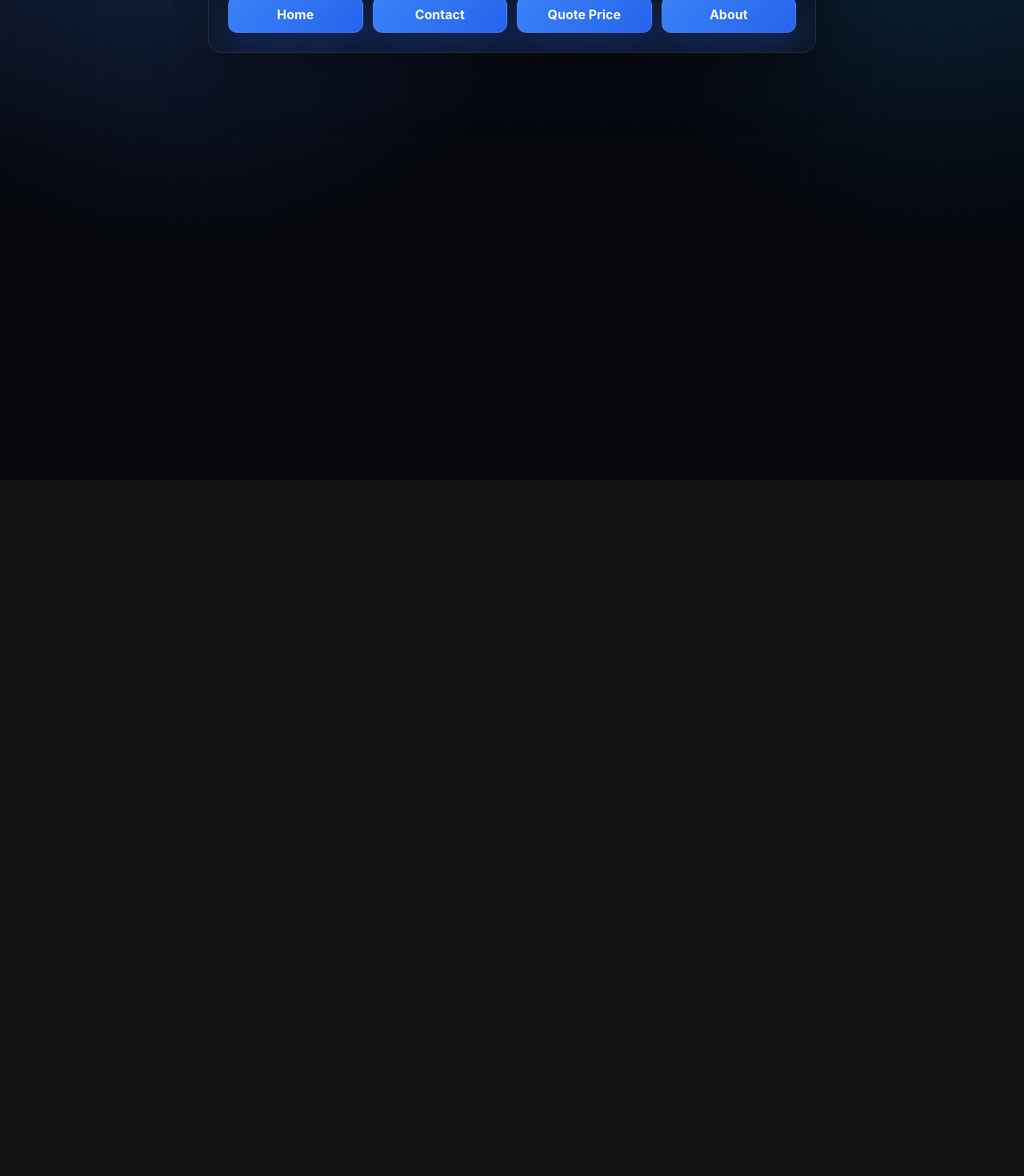
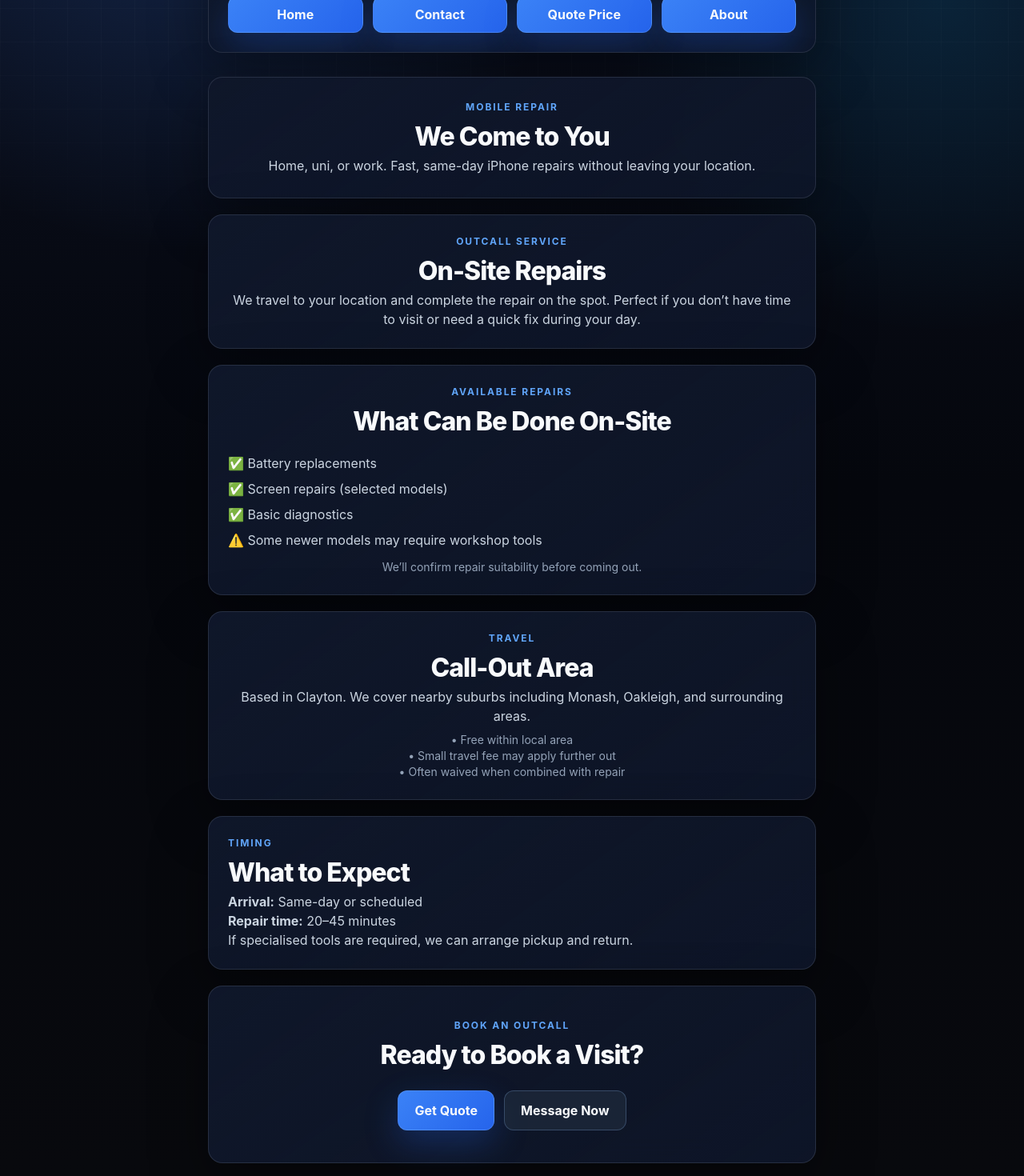
Before and after one commit to SemogEnaz/repair_website, a Vue app: page /outcall in a window 1280 px wide. Shown: the part 200-1670 px from the top of the page at 80% size. Before the commit the page ends 800 px from the top, so only its background shows below. Built offline with nearby package versions, Linux system fonts and the light colour scheme.

Commit message:
Added an outcall service information page

```diff
--- a/src/components/HomePage/ServicesList.vue
+++ b/src/components/HomePage/ServicesList.vue
@@ -8,9 +8,10 @@
     </div>
 
     <div class="tech-card card featured">
-      <p class="tech-eyebrow">Mobile service</p>
+      <p class="tech-eyebrow">Outcall Service</p>
       <h3>We Come to You</h3>
-      <p class="tech-muted">Home, uni, or work. Same-day mobile service.</p>
+      <p class="tech-muted">Home, uni, or work. Same-day mobile service for selected repairs.</p>
+      <RouterLink to="/outcall" class="tech-button secondary mt-3 px-6 py-2">Learn More</RouterLink>
     </div>
 
   </section>
--- a/src/router/index.js
+++ b/src/router/index.js
@@ -8,6 +8,7 @@ const router = createRouter({
     { path: '/calculator', name: 'calculator', component: () => import('@/views/CalculatorView.vue') },
     { path: '/about', name: 'about', component: () => import('@/views/AboutView.vue') },
     { path: '/contact', name: 'contact', component: () => import('@/views/ContactView.vue') },
+    { path: '/outcall', name: 'outcall', component: () => import('@/views/OutcallView.vue') }
   ],
   scrollBehavior(to, from, savedPosition) {
     if (to.hash) return { el: to.hash, behavior: 'smooth' }
--- /dev/null
+++ b/src/views/OutcallView.vue
@@ -0,0 +1,141 @@
+<template>
+  <main class="page-shell">
+
+    <!-- HERO -->
+    <section class="tech-panel hero text-center">
+      <p class="tech-eyebrow">Mobile repair</p>
+      <h2>We Come to You</h2>
+      <p class="tech-muted">
+        Home, uni, or work. Fast, same-day iPhone repairs without leaving your location.
+      </p>
+    </section>
+
+    <!-- WHAT IT IS -->
+    <section class="tech-panel content-section">
+      <p class="tech-eyebrow">Outcall service</p>
+      <h2>On-Site Repairs</h2>
+      <p class="tech-muted">
+        We travel to your location and complete the repair on the spot.
+        Perfect if you don’t have time to visit or need a quick fix during your day.
+      </p>
+    </section>
+
+    <!-- WHAT CAN BE DONE -->
+    <section class="tech-panel content-section">
+      <p class="tech-eyebrow">Available repairs</p>
+      <h2>What Can Be Done On-Site</h2>
+
+      <div class="flex flex-col gap-2 mt-4 text-left">
+        <p class="tech-muted">✅ Battery replacements</p>
+        <p class="tech-muted">✅ Screen repairs (selected models)</p>
+        <p class="tech-muted">✅ Basic diagnostics</p>
+        <p class="tech-muted">⚠️ Some newer models may require workshop tools</p>
+      </div>
+
+      <p class="tech-soft text-sm mt-3">
+        We’ll confirm repair suitability before coming out.
+      </p>
+    </section>
+
+    <!-- TRAVEL -->
+    <section class="tech-panel content-section">
+      <p class="tech-eyebrow">Travel</p>
+      <h2>Call-Out Area</h2>
+
+      <p class="tech-muted">
+        Based in Clayton. We cover nearby suburbs including Monash, Oakleigh, and surrounding areas.
+      </p>
+
+      <p class="tech-soft text-sm mt-2">
+        • Free within local area<br>
+        • Small travel fee may apply further out<br>
+        • Often waived when combined with repair
+      </p>
+    </section>
+
+    <!-- EXPECT -->
+    <section class="tech-panel content-section expect">
+      <p class="tech-eyebrow">Timing</p>
+      <h2>What to Expect</h2>
+
+      <p class="tech-muted"><strong>Arrival:</strong> Same-day or scheduled</p>
+      <p class="tech-muted"><strong>Repair time:</strong> 20–45 minutes</p>
+      <p class="tech-muted">
+        If specialised tools are required, we can arrange pickup and return.
+      </p>
+    </section>
+
+    <!-- CTA -->
+    <section class="tech-panel cta">
+      <p class="tech-eyebrow">Book an outcall</p>
+      <h2>Ready to Book a Visit?</h2>
+
+      <div class="cta-actions">
+        <RouterLink to="/calculator" class="tech-button btn">
+          Get Quote
+        </RouterLink>
+
+        <RouterLink to="/contact" class="tech-button secondary btn">
+          Message Now
+        </RouterLink>
+      </div>
+    </section>
+
+  </main>
+</template>
+
+<script setup>
+// no logic needed yet
+</script>
+
+<style scoped>
+.page-shell {
+  padding: 20px;
+}
+
+.hero {
+  padding: 28px 24px;
+}
+
+h2 {
+  margin-top: 4px;
+  font-size: 2rem;
+  font-weight: 800;
+  letter-spacing: -0.03em;
+}
+
+.content-section {
+  margin-top: 20px;
+  padding: 24px;
+  text-align: center;
+}
+
+.expect {
+  text-align: left;
+}
+
+/* CTA */
+.cta {
+  margin-top: 20px;
+  text-align: center;
+  padding: 40px 24px;
+}
+
+.cta-actions {
+  display: flex;
+  flex-direction: column;
+  gap: 12px;
+  justify-content: center;
+  margin-top: 20px;
+}
+
+.btn {
+  padding: 12px 20px;
+}
+
+@media (min-width: 640px) {
+  .cta-actions {
+    flex-direction: row;
+  }
+}
+</style>
```
